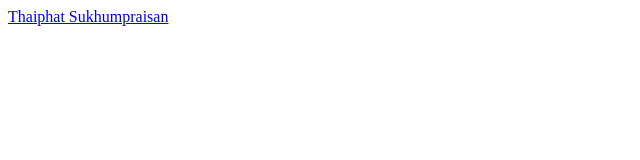
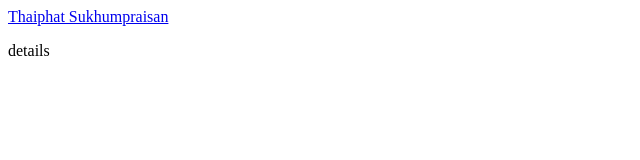
Before and after one commit to LiquifiedPopuko/supreme-meme, a plain HTML site: page profile.html in a window 1280 px wide. Shown: the full height of the page, 0-640 px from the left. Drawn offline with Linux system fonts and the light colour scheme.

Commit message:
Add profile details

```diff
--- a/profile.html
+++ b/profile.html
@@ -8,5 +8,6 @@
 </head>
 <body>
     <a href="index.html">Thaiphat Sukhumpraisan</a>
+    <p>details</p>
 </body>
 </html>
```
